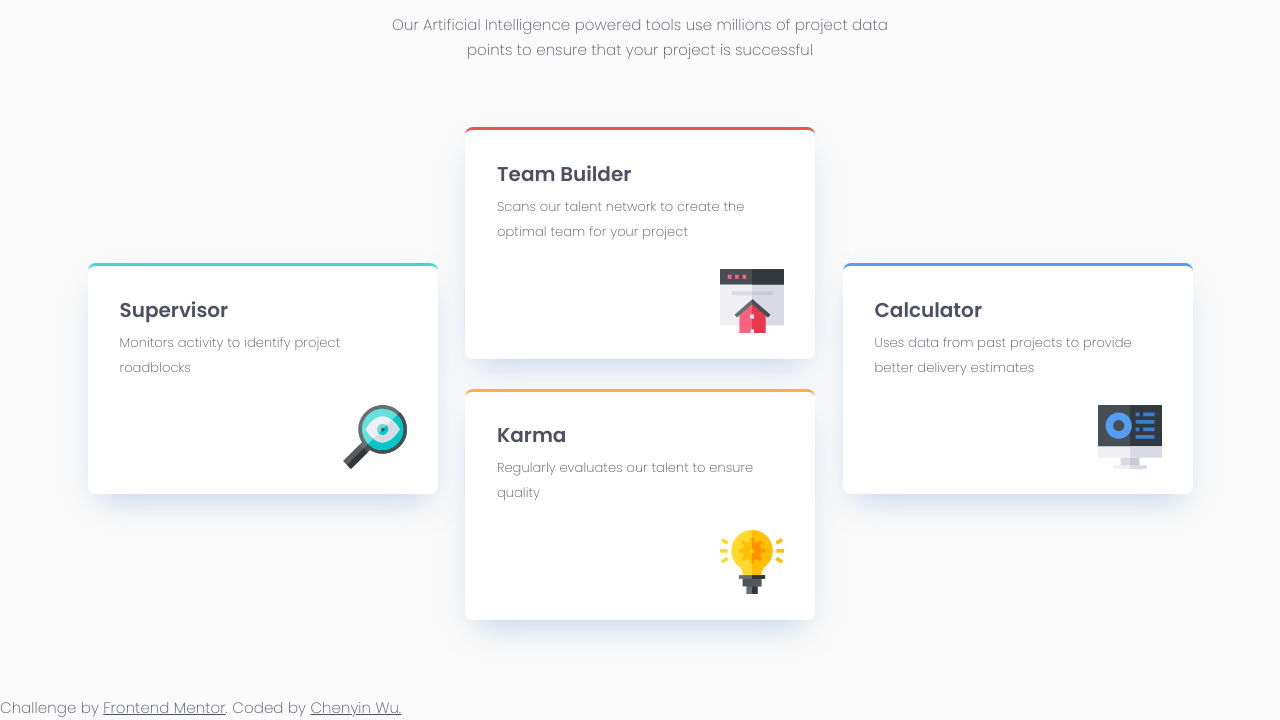
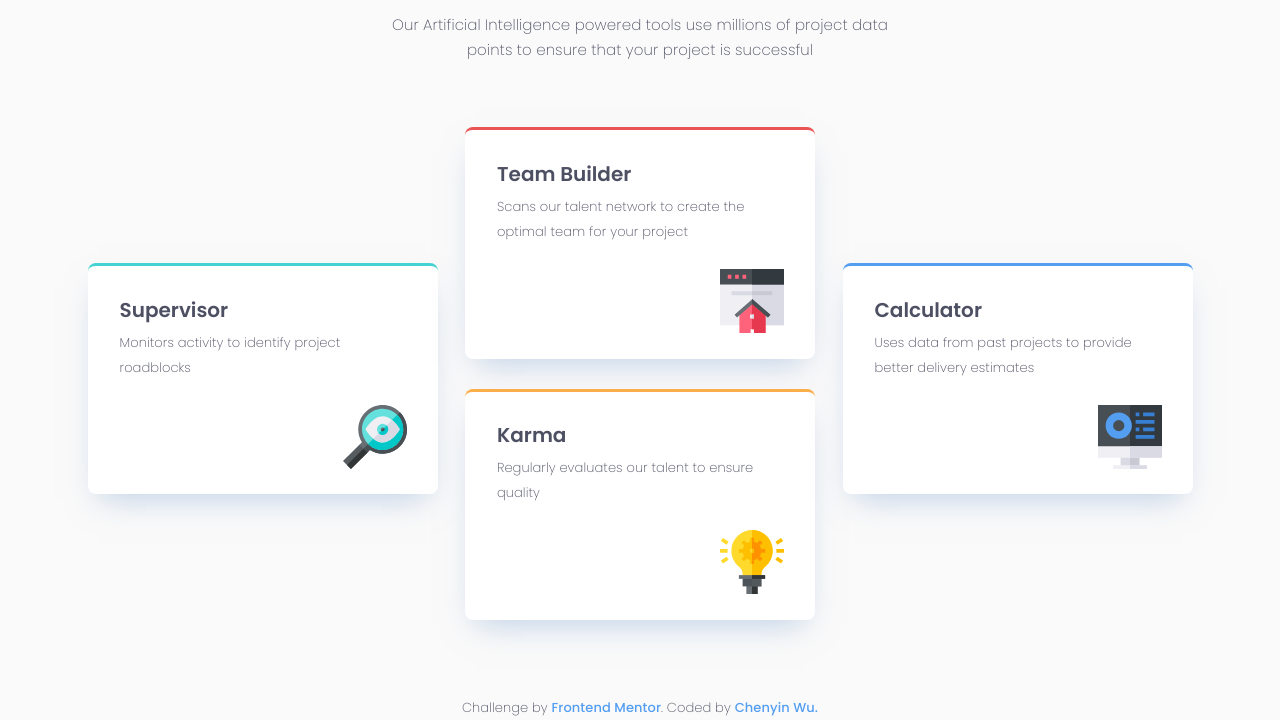
Before and after one commit to wcyin9/fourCardFeatureSection, a plain HTML site: page root/index.html in a window 1280 px wide. Shown: the part 178-898 px from the top of the page. Drawn offline with Linux system fonts and the light colour scheme.

Commit message:
Update style.css
css for footer added

```diff
--- a/root/css/style.css
+++ b/root/css/style.css
@@ -75,6 +75,21 @@ img {
 	max-height: 57px;
 	margin-top: 20px;
 }
+
+footer {
+	text-align: center;
+	margin: 0 auto;
+}
+
+footer p {font-size: 13px;}
+
+footer a:hover { color: #EA5454;}
+footer a {
+	text-decoration: none;
+	color: #549EF2;
+	font-weight: 500;
+}
+footer a:active {color: #44D3D2;}
 
 @media (min-width: 1110px) {
 
```
